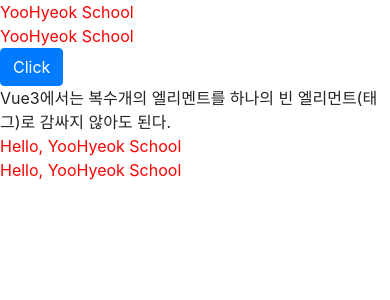
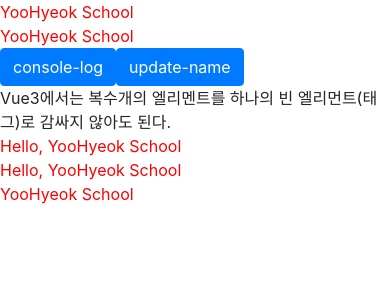
Before and after one commit to YooHyeok/vue-beginner-app, a Vue app: page / in a window 390 px wide. Shown: the top 300 px of the page. Built offline with nearby package versions, Linux system fonts and the light colour scheme.

Commit message:
feat: `App.vue` - 반응형 변수 ref 적용 및 이벤트 바인딩을 통한 데이터 수정

```diff
--- a/src/App.vue
+++ b/src/App.vue
@@ -6,11 +6,18 @@
   <div class="name">
     {{ name }} <!-- Composition API 데이터 바인딩-->
   </div>
+
   <button
     class="btn btn-primary"
     v-on:click="consoleLog"
   >
-      Click
+      console-log
+  </button>
+  <button
+    class="btn btn-primary"
+    v-on:click="updateName"
+  >
+      update-name
   </button>
   <div>Vue3에서는 복수개의 엘리멘트를 하나의 빈 엘리먼트(태그)로 감싸지 않아도 된다.</div>
 
@@ -22,10 +29,14 @@
     {{ greet }} <!-- Composition API 바인딩-->
   </div>
 
+    <div class="name">
+    {{ nameRef }} <!-- ref 데이터 바인딩-->
+  </div>
+
 </template>
 
 <script>
-
+import {ref} from 'vue';
 export default {
 
   /**
@@ -36,7 +47,8 @@ export default {
    * {{ name }}
    */
   setup() {
-    const name = 'YooHyeok School';
+    let name = 'YooHyeok School';
+    const nameRef = ref('YooHyeok School');
 
     /**
      * name 문자열 조합 반환 함수 정의
@@ -56,12 +68,20 @@ export default {
     const consoleLog = () => {
       console.log('hello world');
     }
+    /**
+     * Click 이벤트 name 변경 함수
+     */
+    const updateName = () => {
+      nameRef.value = 'Codeaholic';
+    }
 
     return {
       name,
+      nameRef,
       greeting,
       greet,
-      consoleLog
+      consoleLog,
+      updateName
     }
   }
 }
```
